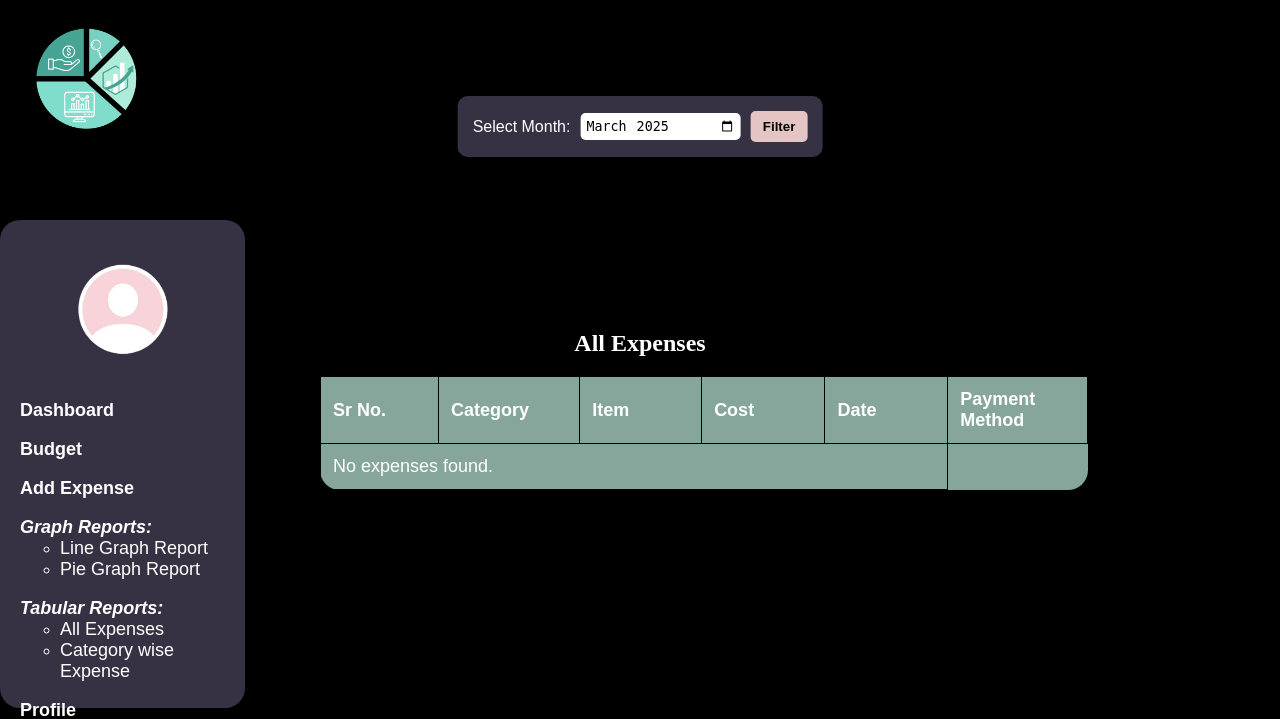
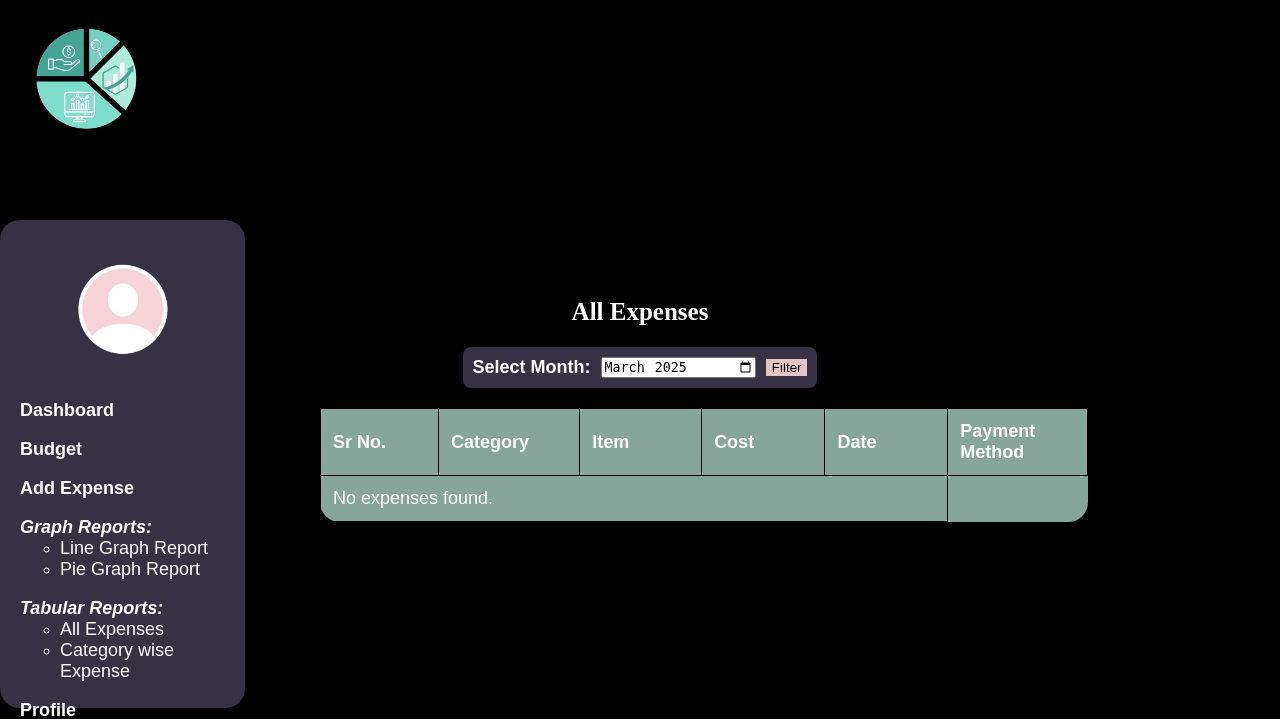
Before and after one commit to adityashahgithub/FiscalPoint, a PHP site: page /Frontend/tabularreport.php in a window 1280 px wide. Shown: the top 719 px of the page. Run offline with PHP 8.4, Linux system fonts and the light colour scheme; a user stored in the database is signed in; data comes from the database, SQL or seed files in the repository.

Commit message:
tables alignments done

```diff
--- a/Frontend/css/categorywisereport.css
+++ b/Frontend/css/categorywisereport.css
@@ -112,10 +112,12 @@
 
 form select,
 form button {
+    color: black; /* Button text color */
+    border: none;
     padding: 8px 12px;
-    font-size: 16px;
-    border: 1px solid #ccc;
     border-radius: 5px;
+    cursor: pointer;
+    font-weight: bold;
 }
 
 form button {
--- a/Frontend/css/tabularreport.css
+++ b/Frontend/css/tabularreport.css
@@ -90,37 +90,29 @@
 h2{
  text-align: center;
  font-family: 'Times New Roman', Times, serif;
+ font-size: 25px;
 }
-.filter-form {
+form {
     display: flex;
     justify-content: center;
     align-items: center;
-    gap: 10px;
-    background-color: rgba(92, 84, 112, 0.6);
-    padding: 15px;
-    border-radius: 10px;
+    gap: 10px; /* Adds spacing between elements */
+    margin: 20px auto; /* Centers horizontally */
+    padding: 10px;
     width: fit-content;
-    margin: 95px auto;
-    position: absolute;
-    left: 50%;
-    transform: translateX(-50%);
-    top: 1px;
+    background-color: rgba(92, 84, 112, 0.6); /* Light background */
+    border-radius: 8px;
+    box-shadow: 0 4px 8px rgba(0, 0, 0, 0.1);
 }
 
 
-.filter-form label {
-    color: white; /* White text */
-    font-size: 16px;
+form label {
+    font-size: 18px;
+    font-weight: bold;
 }
 
-.filter-form input {
-    padding: 5px;
-    border: none;
-    border-radius: 5px;
-}
-
-.filter-form button {
-    background-color: #E5C4C4; /* Button background */
+form select
+form button {
     color: black; /* Button text color */
     border: none;
     padding: 8px 12px;
@@ -129,7 +121,14 @@
     font-weight: bold;
 }
 
-.filter-form button:hover {
+form button {
+    background-color: #E5C4C4;
+    color: black;
+    border: none;
+    cursor: pointer;
+}
 
-    color: black;
+form button:hover {
+
+    color: #E5C4C4;
 }
--- a/Frontend/tabularreport.php
+++ b/Frontend/tabularreport.php
@@ -108,7 +108,7 @@
 
     <div >
     <h2> All Expenses</h2>
-    <form method="POST" action=""class="filter-form">
+    <form method="POST" action="">
             <label for="month">Select Month:</label>
             <input type="month" id="month" name="month" value="<?php echo $selected_month; ?>">
             <button type="submit">Filter</button>
```
